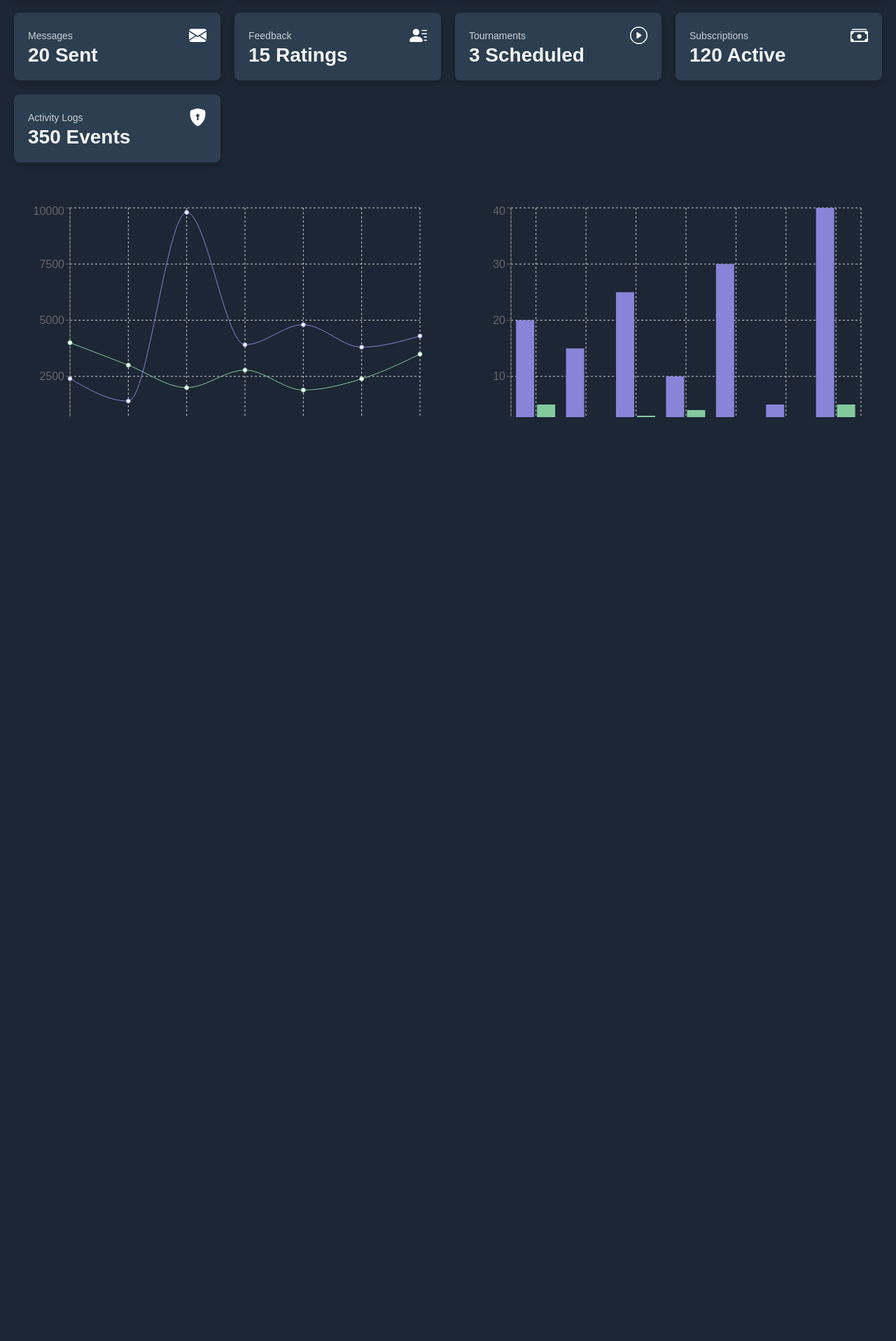
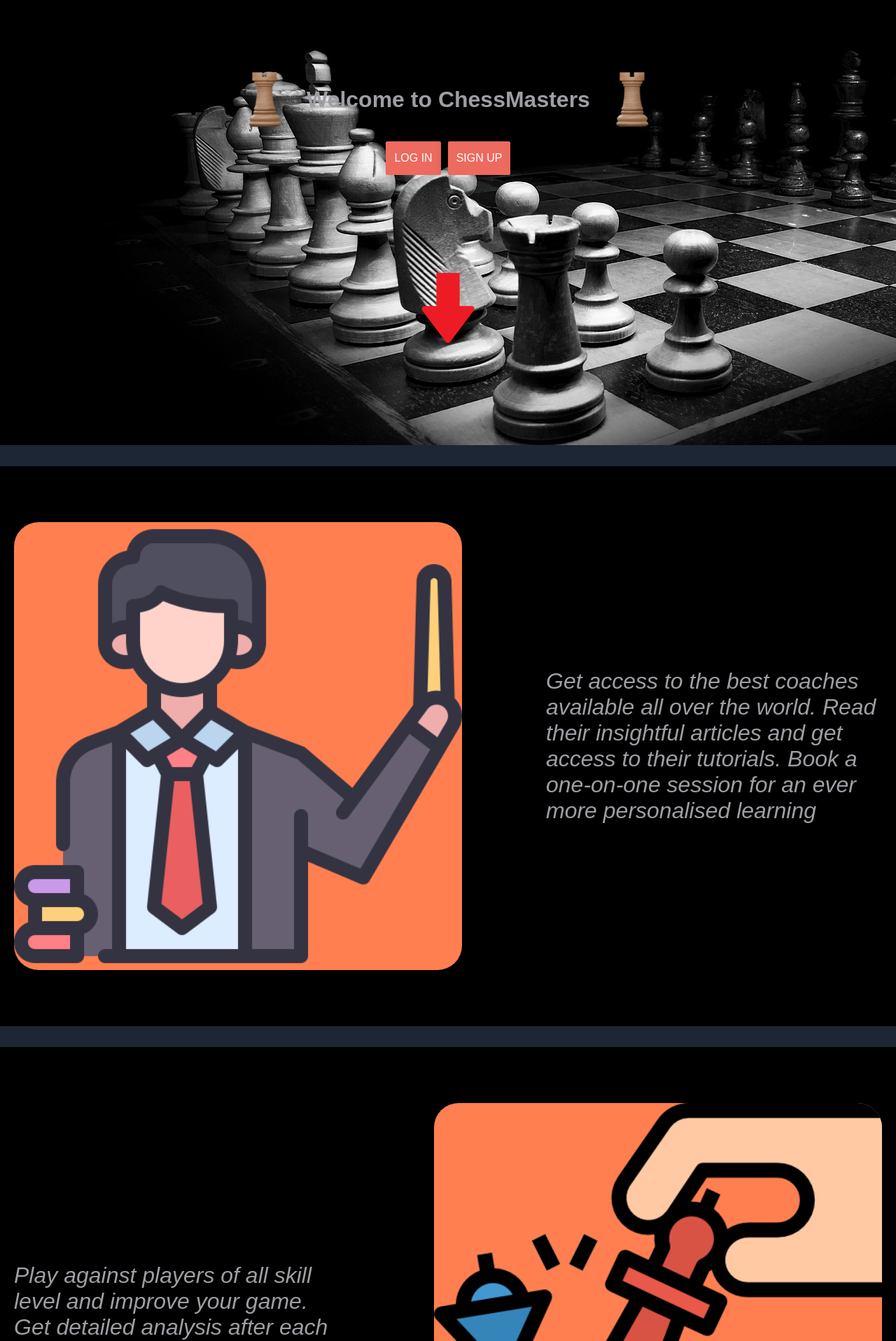
Before and after one commit to Mihirchandra0605/ChessMasters, a React (Vite) app: page / in a window 1280 px wide. Shown: the part 184-2100 px from the top of the page at 70% size. Before the commit the page ends 800 px from the top, so only its background shows below. Built offline with nearby package versions, Linux system fonts and the light colour scheme.

Commit message:
minor changes

```diff
--- a/src/main.jsx
+++ b/src/main.jsx
@@ -15,28 +15,28 @@ function App() {
   };
 
   return (
+    <StrictMode>
+      {!isLoggedIn ? (
+        <div className="section">
+          {/* Render Greeting, Coach, and Player before login */}
+          <Greeting onLoginSuccess={handleLogin} />
+          <Coach />
+          <Player />
+        </div>
+      ) : (
+        <div className="section">
+          {/* Render HomePage after login */}
+          <HomePage />
+        </div>
+      )}
+    </StrictMode>
+
     // <StrictMode>
-    //   {!isLoggedIn ? (
-    //     <div className="section">
-    //       {/* Render Greeting, Coach, and Player before login */}
-    //       <Greeting onLoginSuccess={handleLogin} />
-    //       <Coach />
-    //       <Player />
-    //     </div>
-    //   ) : (
-    //     <div className="section">
-    //       {/* Render HomePage after login */}
-    //       <HomePage />
-    //     </div>
-    //   )}
-    // </StrictMode>
 
-    <StrictMode>
-
-      <AdminDashboard />
+    //   <AdminDashboard />
 
 
-      </StrictMode>
+    //   </StrictMode>
   );
 }
 
```
